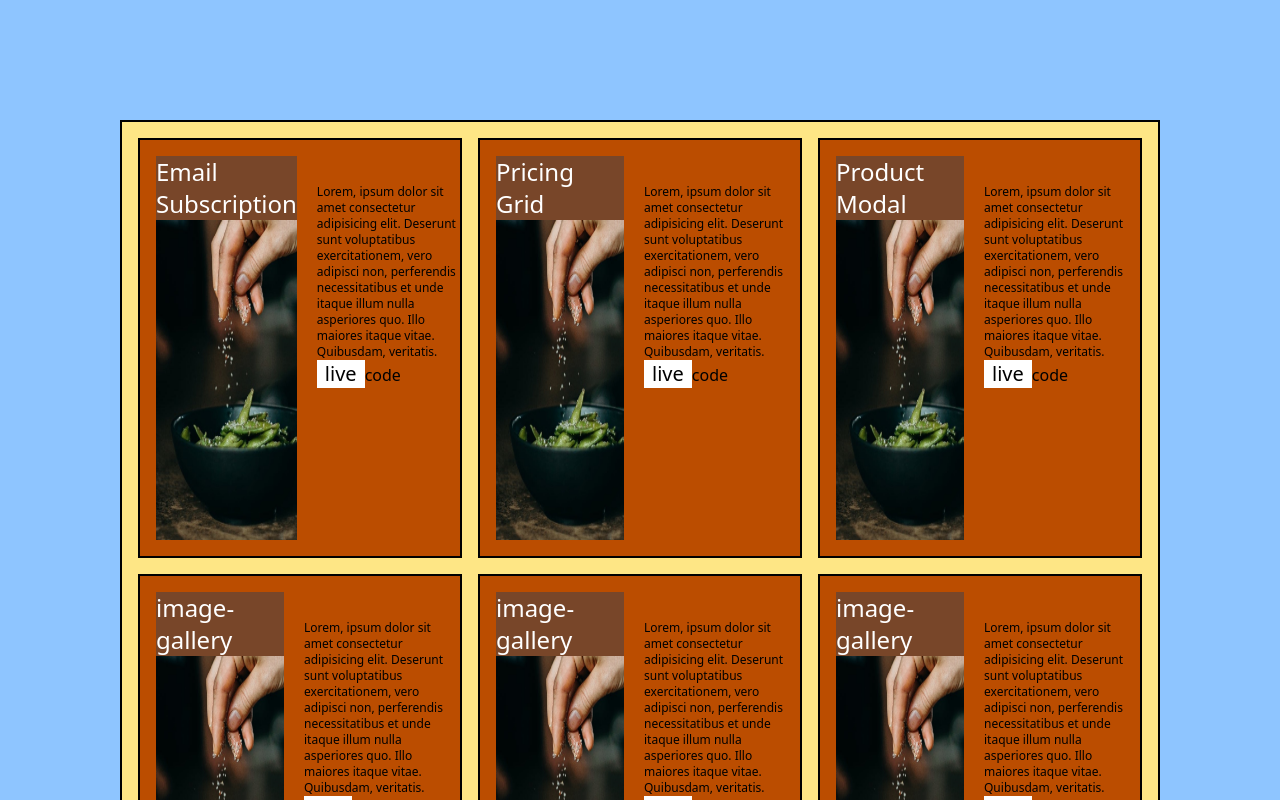
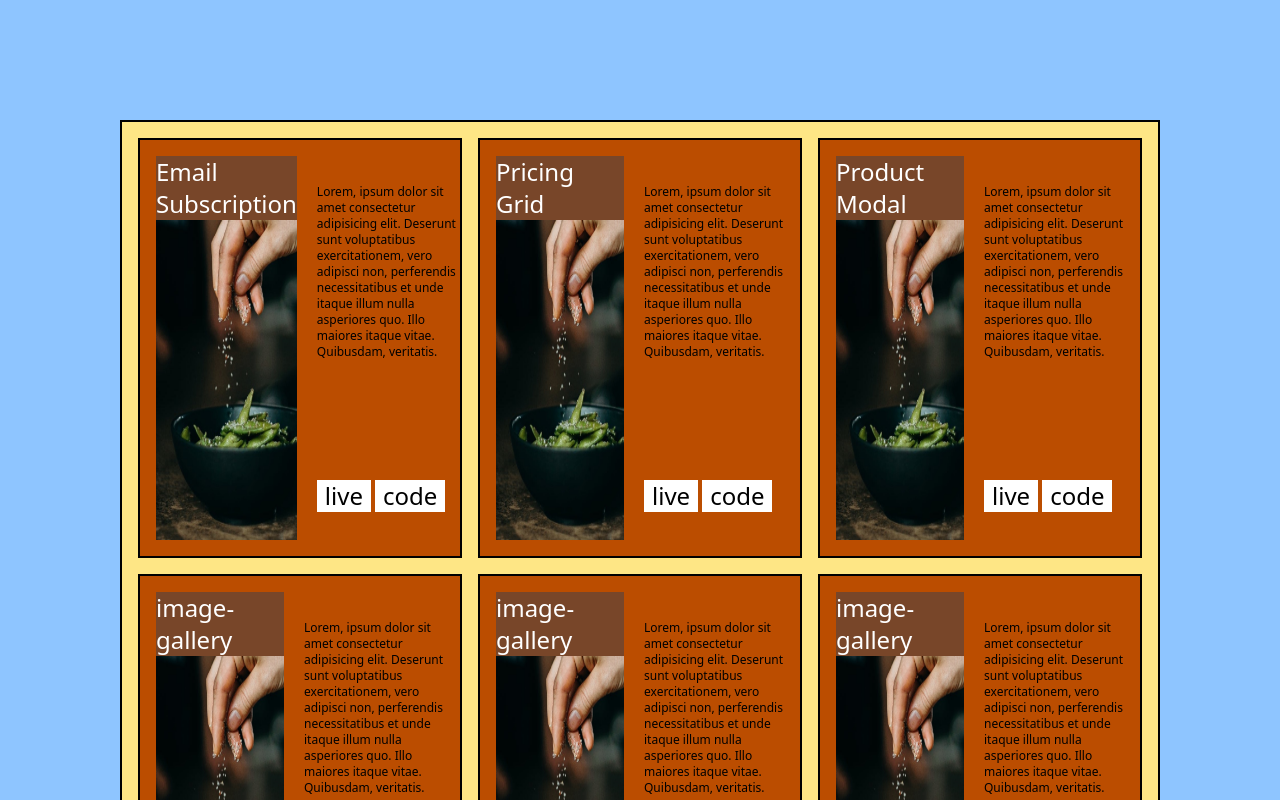
Before and after one commit to anwarrahim/learning-tailwind-projects, a React (Vite) app: page / in a window 1280 px wide. Shown: the top 800 px of the page. Built offline with nearby package versions, Linux system fonts and the light colour scheme.

Commit message:
Enhance button styling and layout in ProjectsPage component for improved usability

```diff
--- a/src/pages/ProjectsPage.jsx
+++ b/src/pages/ProjectsPage.jsx
@@ -85,9 +85,9 @@ import emailImgae from '../assets/email/images/image.jpg'
                           </div>
                           <div className=" w-full p-4 md:p-1 md:max-w-40 ">
                             <p className="text-xs justify-between pt-10">{project.description}</p>
-                            <div>
-                              <button className="bg-white text-xl px-2">live</button>
-                              <button className="">code</button>
+                            <div className="pt-30 flex gap-1">
+                              <button className="bg-white text-2xl px-2 ">live</button>
+                              <button className="bg-white text-2xl px-2">code</button>
                             </div>
 
                           </div>
```
